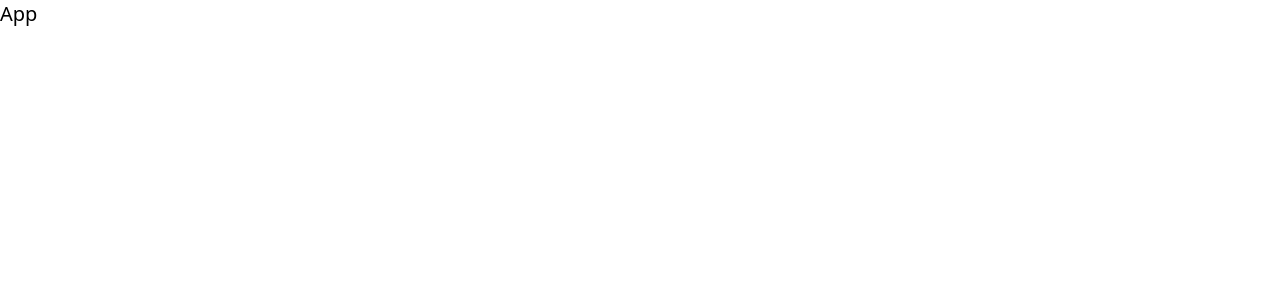
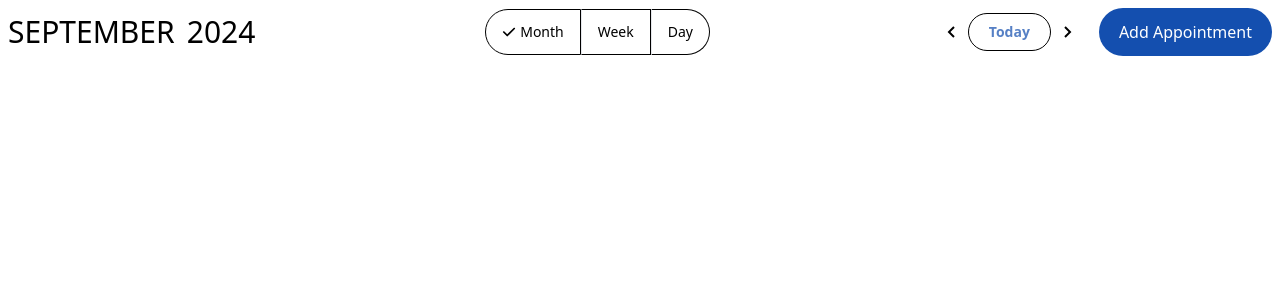
Before and after one commit to Herik25/calendar-app, a React (Vite) app: page / in a window 1280 px wide. Shown: the top 300 px of the page. Built offline with nearby package versions, Linux system fonts and the light colour scheme.

Commit message:
header complete - static

```diff
--- a/package.json
+++ b/package.json
@@ -11,7 +11,8 @@
   },
   "dependencies": {
     "react": "^18.3.1",
-    "react-dom": "^18.3.1"
+    "react-dom": "^18.3.1",
+    "react-icons": "^5.3.0"
   },
   "devDependencies": {
     "@eslint/js": "^9.9.0",
--- a/src/App.jsx
+++ b/src/App.jsx
@@ -1,8 +1,11 @@
 import React from 'react'
+import Header from './Components/Header'
 
 function App() {
   return (
-    <div className=' text-xl'>App</div>
+    <div className=' font-sans'>
+      <Header />
+    </div>
   )
 }
 
--- /dev/null
+++ b/src/Components/Header/index.jsx
@@ -0,0 +1,62 @@
+import React from "react";
+import { BiChevronLeft, BiChevronRight } from "react-icons/bi";
+import { FaCheck } from "react-icons/fa6";
+
+function Header() {
+  const date = new Date();
+  const monthNames = [
+    "JANUARY",
+    "FEBRUARY",
+    "MARCH",
+    "APRIL",
+    "MAY",
+    "JUNE",
+    "JULY",
+    "AUGUST",
+    "SEPTEMBER",
+    "OCTOBER",
+    "NOVEMBER",
+    "DECEMBER",
+  ];
+
+  const currentMonth = monthNames[date.getMonth()];
+  const currentYear = date.getFullYear();
+
+  return (
+    <div className="flex justify-between items-center p-2">
+      <div className=" text-3xl font-light flex items-center gap-3">
+        <span className="font-medium">{currentMonth}</span>
+        <span>{currentYear}</span>
+      </div>
+      <div className=" flex items-center font-medium text-sm">
+        <div className=" flex items-center gap-1 px-4 py-3 border-[1px] border-l-black rounded-l-full border-t-black border-b-black border-r-black">
+          <FaCheck /> Month
+        </div>
+        <div className=" px-4 py-3 border-[1px] border-t-black border-b-black border-r-black">
+          Week
+        </div>
+        <div className="px-4 py-3 border-[1px] border-r-black rounded-r-full border-t-black border-b-black ">
+          Day
+        </div>
+      </div>
+      <div className=" flex items-center gap-5">
+        <div className=" flex gap-1 items-center">
+          <div className=" text-2xl">
+            <BiChevronLeft />
+          </div>
+          <div className="text-secondary font-bold text-sm border-[1px] border-black rounded-full px-5 py-2">
+            Today
+          </div>
+          <div className=" text-2xl">
+            <BiChevronRight />
+          </div>
+        </div>
+        <div className=" bg-primary py-3 px-5 text-white rounded-full">
+          Add Appointment
+        </div>
+      </div>
+    </div>
+  );
+}
+
+export default Header;
--- a/tailwind.config.js
+++ b/tailwind.config.js
@@ -2,7 +2,12 @@
 export default {
   content: ["./index.html", "./src/**/*.{js,ts,jsx,tsx}"],
   theme: {
-    extend: {},
+    extend: {
+      colors: {
+        primary: '#144faf',
+        secondary: '#5680c5',
+      }
+    },
   },
   plugins: [],
 };
```
Also changed, not shown: 1 other file (tests, documents, lock files or other folders).
